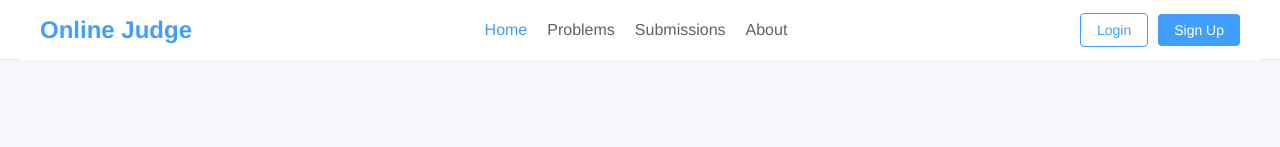
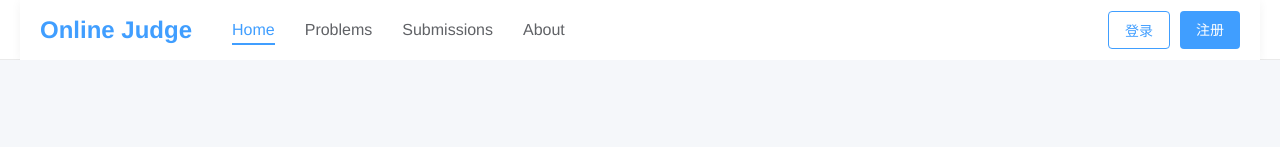
Before and after one commit to Nqn7mi-mylove/NJOJ, a Vue app in the folder frontend/: page / in a window 1280 px wide. Shown: the top 147 px of the page. Built offline with nearby package versions, Linux system fonts and the light colour scheme; no server answers; the HTML template or start-up script is replaced by a standard one.

Commit message:
改进：更好的前端导航栏

```diff
--- a/frontend/src/components/layout/Navbar.vue
+++ b/frontend/src/components/layout/Navbar.vue
@@ -1,5 +1,6 @@
 <template>
   <div class="navbar">
+    <div class="left-section">
       <div class="logo-container">
         <router-link to="/">
           <h1 class="logo">Online Judge</h1>
@@ -11,28 +12,28 @@
         <router-link to="/submissions" class="nav-link">Submissions</router-link>
         <router-link to="/about" class="nav-link">About</router-link>
       </div>
+    </div>
+    <div class="right-section">
+      <!-- 导航条中的管理员和个人资料链接 -->
+      <template v-if="isLoggedIn">
+        <div class="nav-links">
+          <router-link v-if="isAdmin" to="/admin" class="nav-link admin-link">管理后台</router-link>
+          <router-link to="/profile" class="nav-link profile-link">个人资料</router-link>
+        </div>
+
+        <!-- 用户菜单 -->
         <div class="user-menu">
-      <template v-if="isLoggedIn">
-        <el-dropdown trigger="click">
-          <span class="user-dropdown">
-            {{ currentUser.username }} <i class="el-icon-arrow-down"></i>
+          <span class="user-info">
+            <span class="username">{{ currentUser.username }}</span>
           </span>
-          <template #dropdown>
-            <el-dropdown-menu>
-              <el-dropdown-item v-if="isAdmin">
-                <router-link to="/admin">Admin Dashboard</router-link>
-              </el-dropdown-item>
-              <el-dropdown-item>
-                <router-link to="/profile">Profile</router-link>
-              </el-dropdown-item>
-              <el-dropdown-item @click="logout">Logout</el-dropdown-item>
-            </el-dropdown-menu>
-          </template>
-        </el-dropdown>
+          <el-button size="small" type="danger" @click="logout" class="logout-btn">退出</el-button>
+        </div>
       </template>
       <template v-else>
-        <router-link to="/login" class="login-btn">Login</router-link>
-        <router-link to="/signup" class="signup-btn">Sign Up</router-link>
+        <div class="auth-buttons">
+          <router-link to="/login" class="login-btn">登录</router-link>
+          <router-link to="/signup" class="signup-btn">注册</router-link>
+        </div>
       </template>
     </div>
   </div>
@@ -70,11 +71,18 @@ export default {
   height: 60px;
   padding: 0 20px;
   background-color: #fff;
+  box-shadow: 0 2px 10px rgba(0, 0, 0, 0.05);
+}
+
+.left-section {
+  display: flex;
+  align-items: center;
 }
 
 .logo-container {
   display: flex;
   align-items: center;
+  margin-right: 40px;
 }
 
 .logo-container a {
@@ -89,19 +97,44 @@ export default {
 
 .nav-links {
   display: flex;
-  gap: 20px;
+  gap: 30px;
 }
 
 .nav-link {
   text-decoration: none;
   color: #606266;
   font-size: 16px;
-  transition: color 0.3s;
+  font-weight: 500;
+  transition: all 0.3s;
+  padding: 6px 0;
+  position: relative;
+}
+
+.nav-link:after {
+  content: '';
+  position: absolute;
+  width: 0;
+  height: 2px;
+  bottom: 0;
+  left: 0;
+  background-color: #409EFF;
+  transition: width 0.3s;
 }
 
 .nav-link:hover,
 .nav-link.router-link-exact-active {
   color: #409EFF;
+}
+
+.nav-link:hover:after,
+.nav-link.router-link-exact-active:after {
+  width: 100%;
+}
+
+.right-section {
+  display: flex;
+  align-items: center;
+  gap: 20px;
 }
 
 .user-menu {
@@ -110,14 +143,25 @@ export default {
   gap: 10px;
 }
 
-.user-dropdown {
-  cursor: pointer;
-  color: #606266;
-  font-size: 16px;
+.user-info {
+  display: flex;
+  align-items: center;
 }
 
-.user-dropdown:hover {
-  color: #409EFF;
+.username {
+  font-weight: 500;
+  color: #303133;
+  margin-right: 5px;
+}
+
+.logout-btn {
+  font-size: 12px;
+  padding: 6px 10px;
+}
+
+.auth-buttons {
+  display: flex;
+  gap: 10px;
 }
 
 .login-btn,
@@ -126,6 +170,7 @@ export default {
   border-radius: 4px;
   text-decoration: none;
   font-size: 14px;
+  transition: all 0.3s;
 }
 
 .login-btn {
@@ -133,8 +178,33 @@ export default {
   border: 1px solid #409EFF;
 }
 
+.login-btn:hover {
+  background-color: rgba(64, 158, 255, 0.1);
+}
+
 .signup-btn {
   color: #fff;
   background-color: #409EFF;
 }
+
+.signup-btn:hover {
+  background-color: #66b1ff;
+}
+
+.admin-link {
+  color: #E6A23C;
+  font-weight: 600;
+}
+
+.admin-link:after {
+  background-color: #E6A23C;
+}
+
+.profile-link {
+  color: #67C23A;
+}
+
+.profile-link:after {
+  background-color: #67C23A;
+}
 </style>
```
Lines whose indentation alone changed are shown as unchanged.
